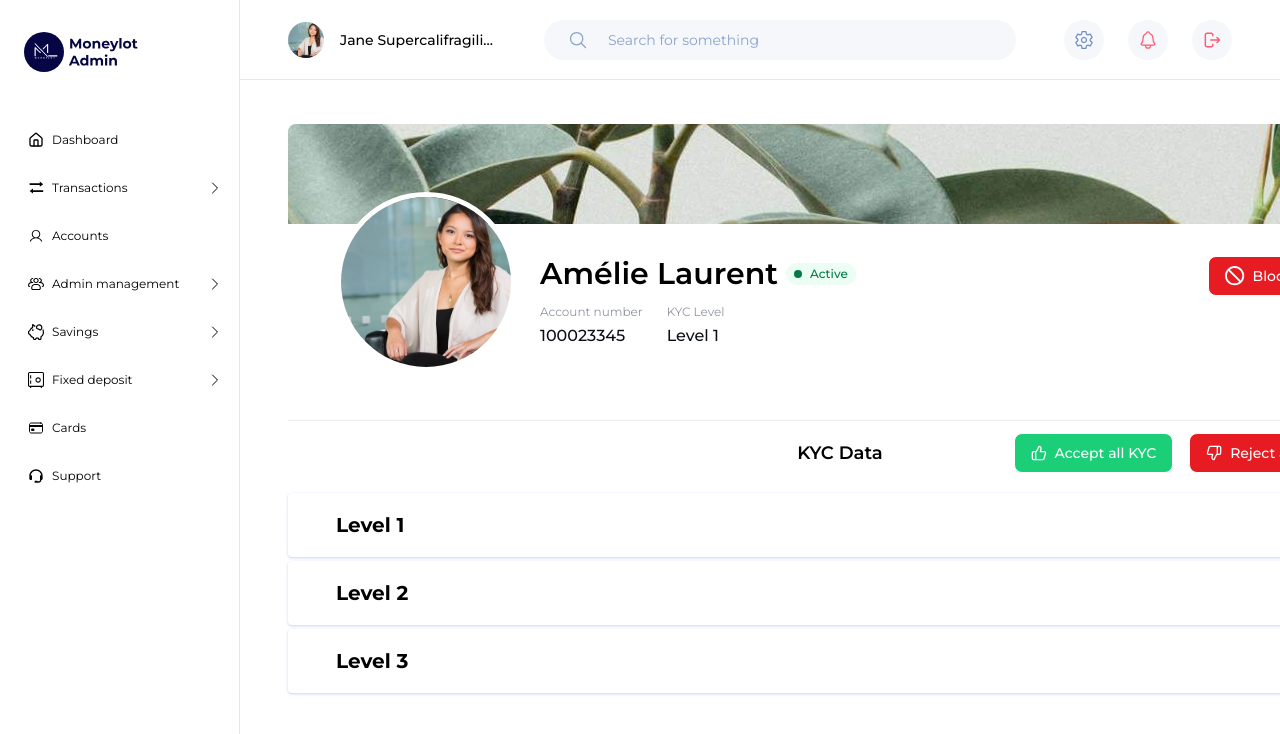
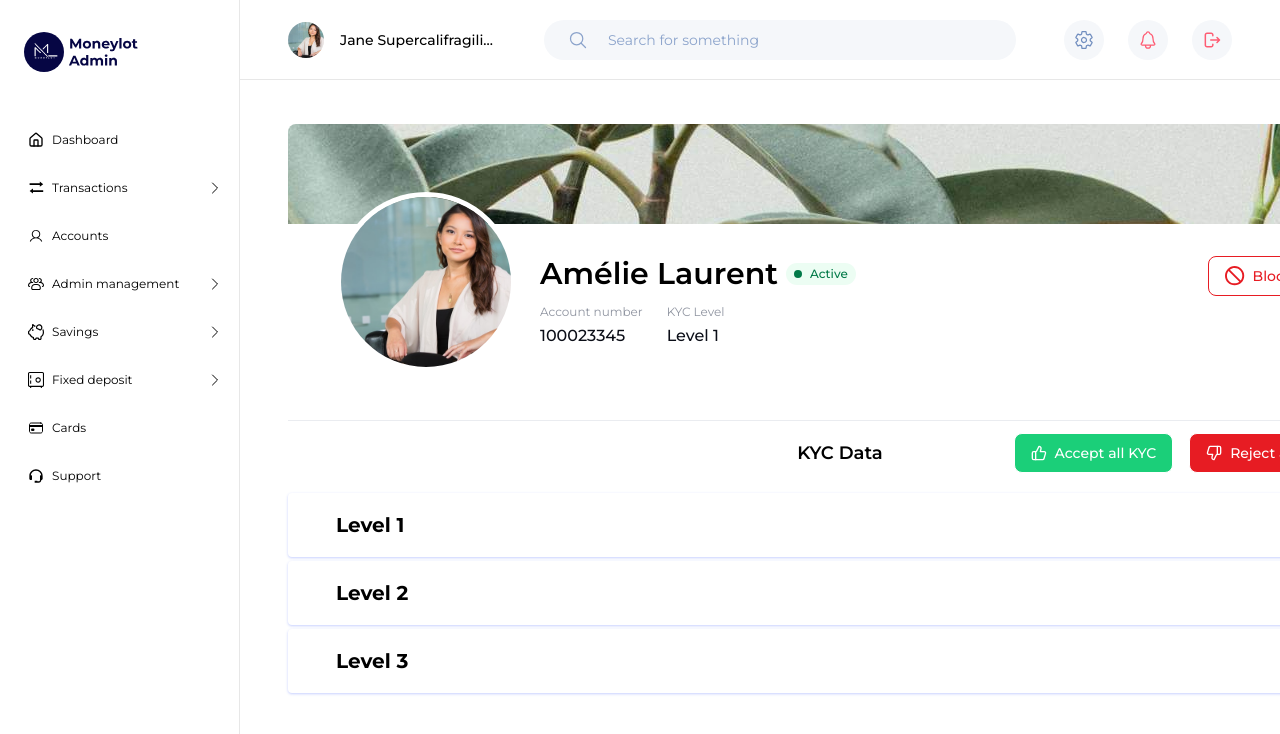
Before and after one commit to joshuaenahoro/moneylot-admin, a Next.js app: page /accounts/1 in a window 1280 px wide. Shown: the top 734 px of the page. Built offline with nearby package versions, Linux system fonts and the light colour scheme.

Commit message:
style: update action variant

```diff
--- a/src/app/(dashboard)/accounts/[accountNum]/block-user-alert-dialog.tsx
+++ b/src/app/(dashboard)/accounts/[accountNum]/block-user-alert-dialog.tsx
@@ -48,7 +48,7 @@ export function BlockUserAlertDialog() {
   return (
     <AlertDialog>
       <AlertDialogTrigger asChild>
-        <Button variant={isActive ? 'destructive' : 'default'}>
+        <Button variant={isActive ? 'outline-destructive' : 'default'}>
           <Icon
             name={isActive ? 'block' : 'unblock'}
             className="mr-2 h-5 w-5"
```
